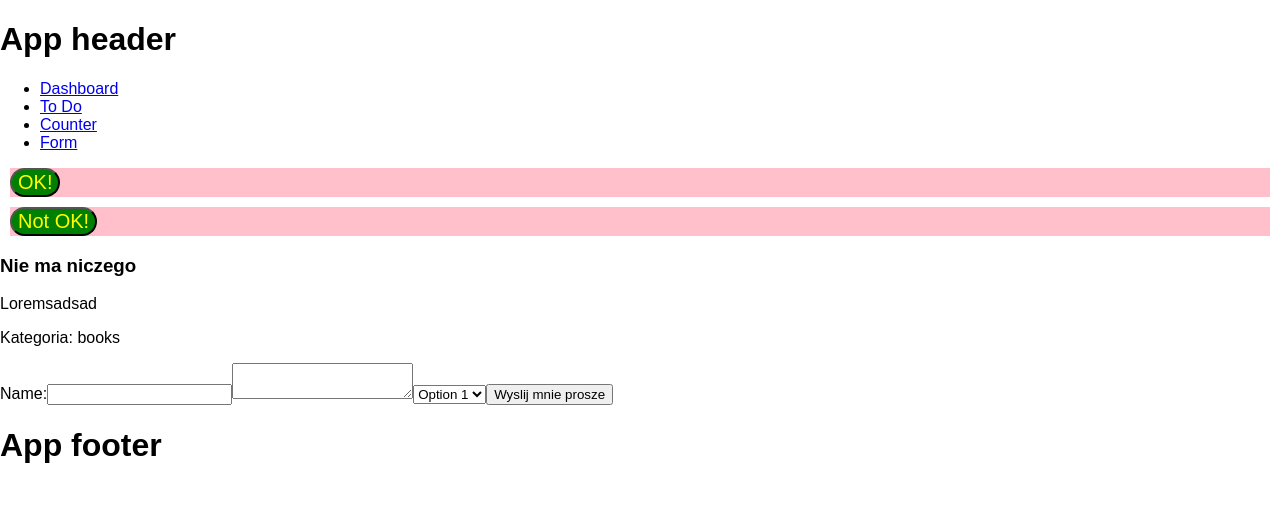
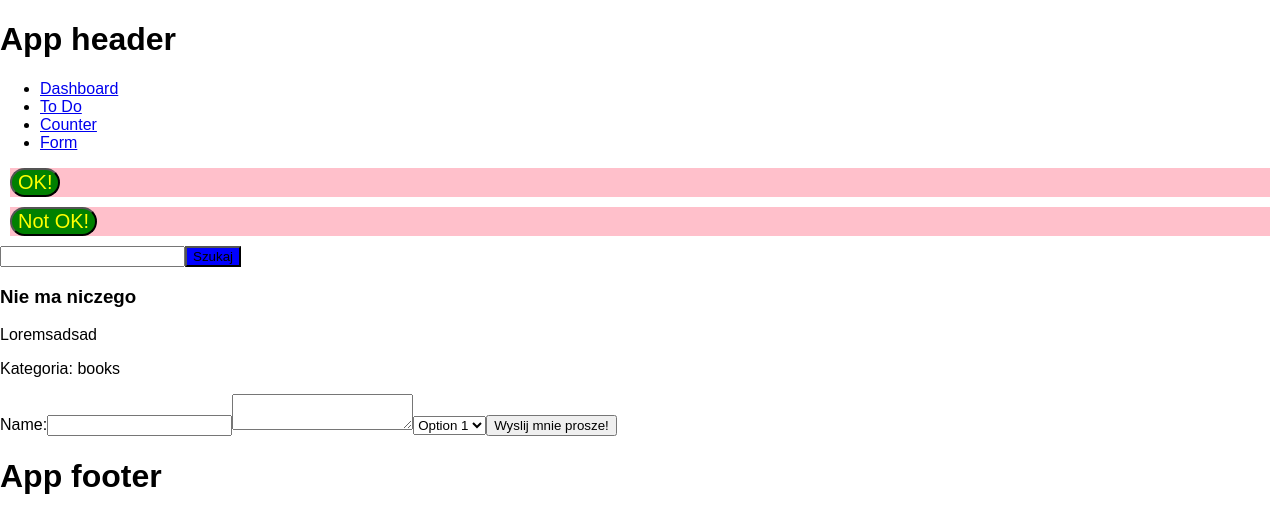
Before and after one commit to jakubfedyk/react_cw, a React (Create React App) app in the folder todo/: page /form in a window 1280 px wide. Shown: the top 532 px of the page. Built offline with nearby package versions, Linux system fonts and the light colour scheme.

Commit message:
search for  app

```diff
--- a/todo/src/components/Header.js
+++ b/todo/src/components/Header.js
@@ -1,6 +1,7 @@
 import React, { Component } from 'react';
 import { Link } from 'react-router-dom'
 import Button from './button/Button';
+import Search from './Search';
 
 
 class Header extends Component {
@@ -15,6 +16,7 @@ class Header extends Component {
             </ul>
             <Button label='OK!'/>
             <Button label='Not OK!'/>
+            <Search/>
         </div>
     }
 }
--- /dev/null
+++ b/todo/src/components/Search.js
@@ -0,0 +1,26 @@
+import React, {Component} from 'react';
+
+
+class Search extends Component {
+    constructor(props) {
+        super(props);
+        this.handleSubmit = this.handleFormSubmit.bind(this)
+    }
+    handleFormSubmit(event) {
+        console.log('Wartosc search: ' + this.ksiezniczka.value)
+        event.preventDefault();
+    }
+    render() {
+        const styleInput = {
+            backgroundColor: 'blue'
+        };
+        return <div>
+            <form onSubmit={this.handleSubmit}>
+                <input type='text' ref={field => this.ksiezniczka = field}/>
+                <input type='submit' style={styleInput} value='Szukaj'/>
+            </form>
+        </div>
+    }
+}
+
+    export default Search
--- a/todo/src/components/form/Form.js
+++ b/todo/src/components/form/Form.js
@@ -48,7 +48,7 @@ class Form extends Component {
                     <option>Option 2</option>
                     <option>Option 3</option>
                 </select>
-                <input type='submit' value='Wyslij mnie prosze'/>
+                <input type='submit' value='Wyslij mnie prosze!'/>
             </form>
         </div>
     }
```
